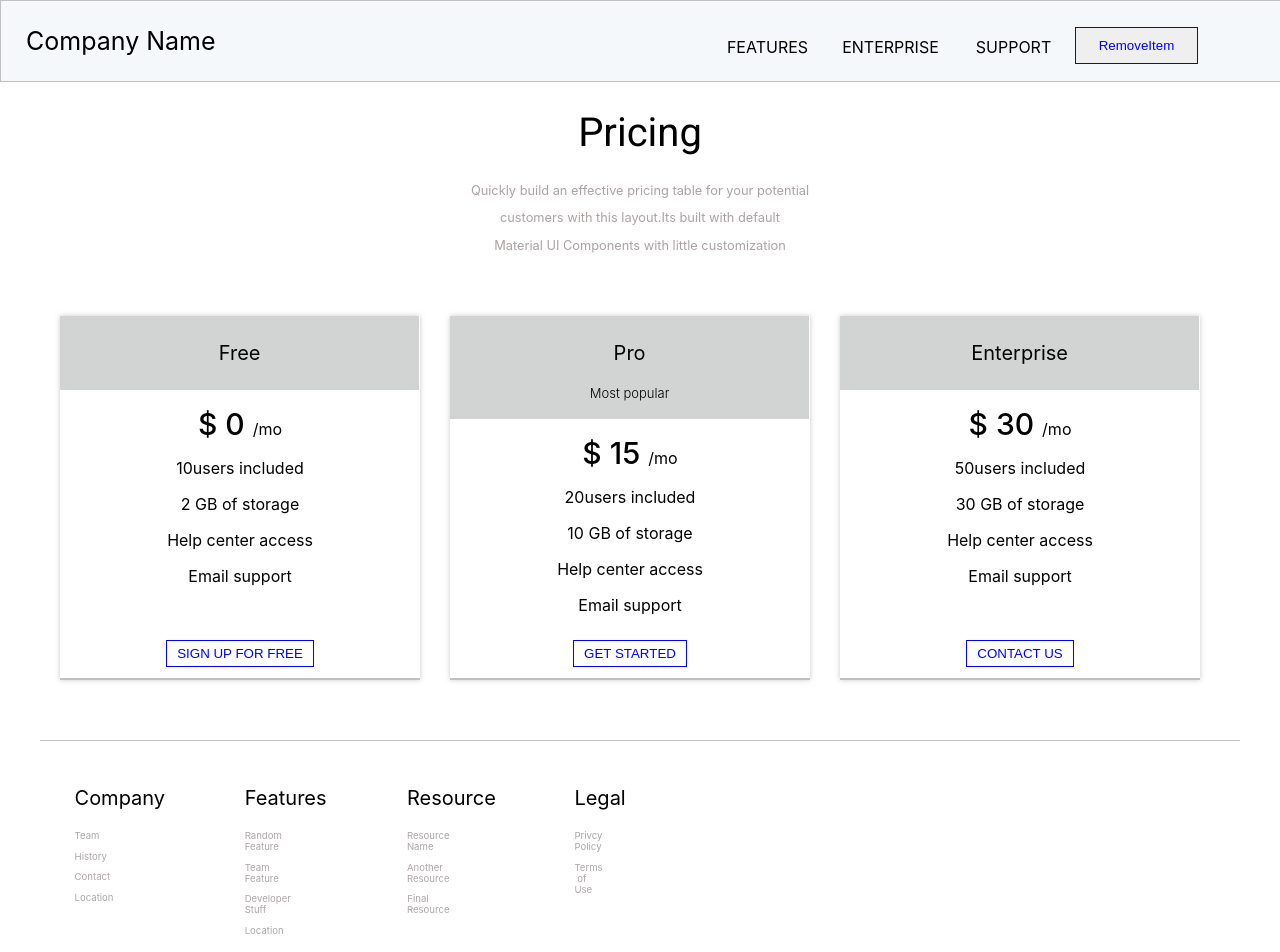
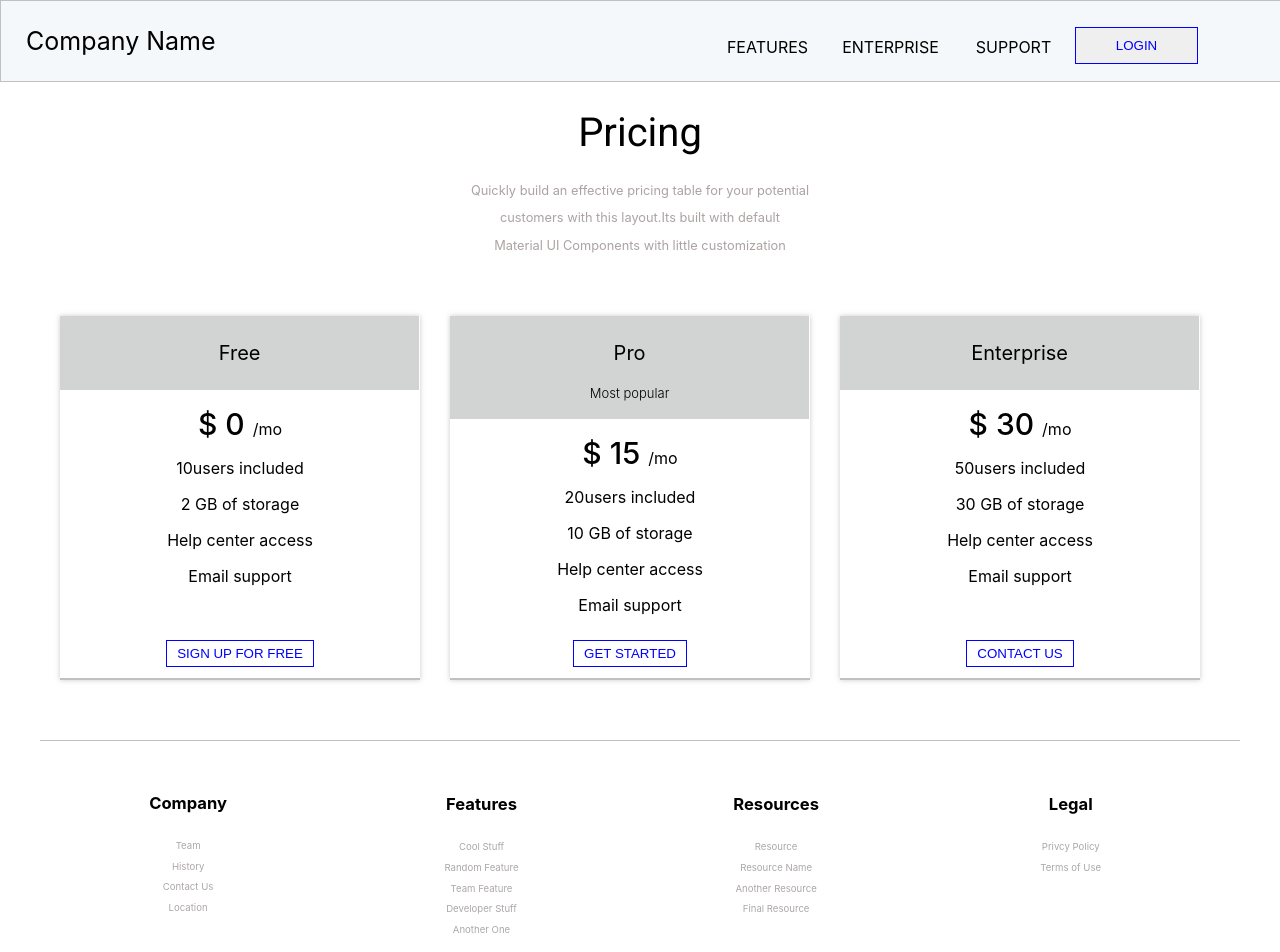
Before and after one commit to PalakPartani/React_First_UI, a React (Create React App) app: page / in a window 1280 px wide. Shown: the top 952 px of the page. Built offline with nearby package versions, Linux system fonts and the light colour scheme.

Commit message:
ADDED:Routing to go to another page

```diff
--- a/package.json
+++ b/package.json
@@ -8,6 +8,7 @@
     "@testing-library/user-event": "^7.2.1",
     "react": "^16.13.1",
     "react-dom": "^16.13.1",
+    "react-router-dom": "^5.2.0",
     "react-scripts": "3.4.1"
   },
   "scripts": {
--- a/src/App.js
+++ b/src/App.js
@@ -6,6 +6,8 @@ import './App.css';
 import HeaderFields from './components/HeaderFields';
 import Data from './components/Data';
 import FooterData from './components/FooterData';
+
+import DefaultRouter from './components/DefaultRouter';
 
 class App extends Component {
 
@@ -75,7 +77,6 @@ class App extends Component {
 
     }]
 
-    var LOGIN = "";
     return (
       // <div className="App">
       <div>
@@ -84,16 +85,17 @@ class App extends Component {
         <div style={{ margin: '0px auto', width: '1200px' }}>
           <Data DataList={DataList} />
 
-          <FooterData brandd={compList} />
+          {/* <FooterData brandd={compList} /> */}
 
           <Details />
+          <DefaultRouter />
           <div className="copy">
             <h6>copyright@ Your Website 2000</h6>
 
           </div>
         </div>
       </div >
-      // </div >
+
     );
   }
 
--- /dev/null
+++ b/src/components/DefaultRouter.js
@@ -0,0 +1,21 @@
+import React, { Component } from 'react';
+import '../App.css';
+import '../index.js';
+import PriceTypes from './PriceTypes';
+import { BrowserRouter, Route, Switch } from 'react-router-dom'
+// import React from "react";
+
+// import Details from './components/Details';
+
+
+export default class DefaultRoutes extends React.Component {
+    render() {
+        return (
+            <BrowserRouter>
+                <Switch>
+                    <Route path={"/users"} exact component={PriceTypes} />
+                </Switch>
+            </BrowserRouter>
+        );
+    }
+}
--- a/src/components/HeaderFields.js
+++ b/src/components/HeaderFields.js
@@ -9,7 +9,7 @@ export default class HeaderFields extends Component {
             value: 'LOGIN',
             list: ["FEATURES", "ENTERPRISE", "SUPPORT"],
         };
-        console.log("name");
+
     }
 
     // onUpdateItems = () => {
@@ -23,7 +23,7 @@ export default class HeaderFields extends Component {
     // };
     // onAddItem = () => {
     //     this.setState(state => {
-    //         const list = [state.list.concat('               ' + state.value)];
+    //         const list = [state.list.concat(' ' + state.value)];
     //         return {
     //             list,
     //             value: '       LOGIN',
@@ -40,15 +40,6 @@ export default class HeaderFields extends Component {
             };
         });
     };
-    // onRemoveItem = i => {
-    //     this.setState(state => {
-    //         const list = state.list.filter((item, j) => i == j);
-
-    //         return {
-    //             list,
-    //         };
-    //     });
-    // };
 
     render() {
         return (
@@ -64,7 +55,7 @@ export default class HeaderFields extends Component {
 
                             </li>))}
                             <button className='loginButton' type="button" onClick={this.onRemoveFirstItem}>
-                                RemoveItem
+                                LOGIN
           </button>
                         </ul>
 
```
Also changed, not shown: 1 other file (tests, documents, lock files or other folders).
